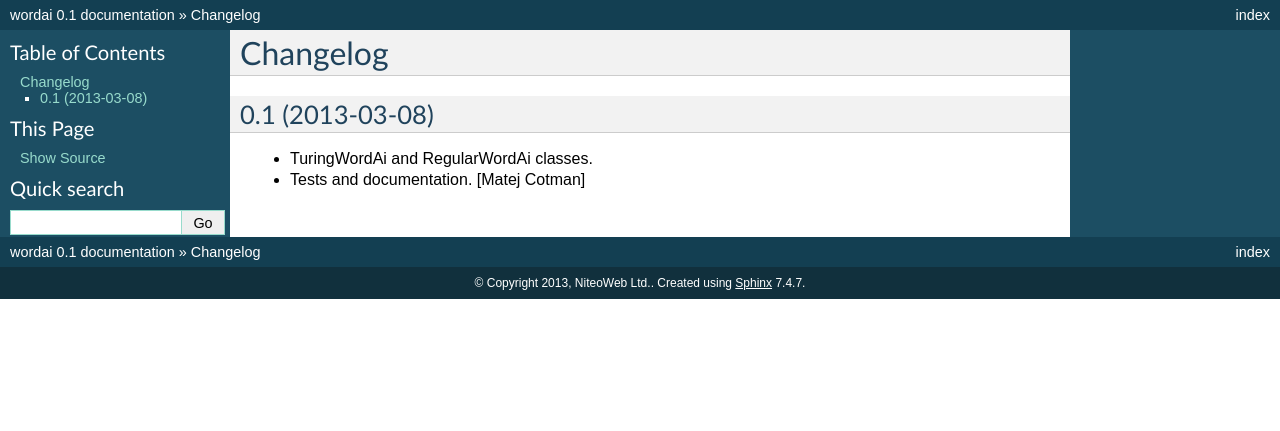
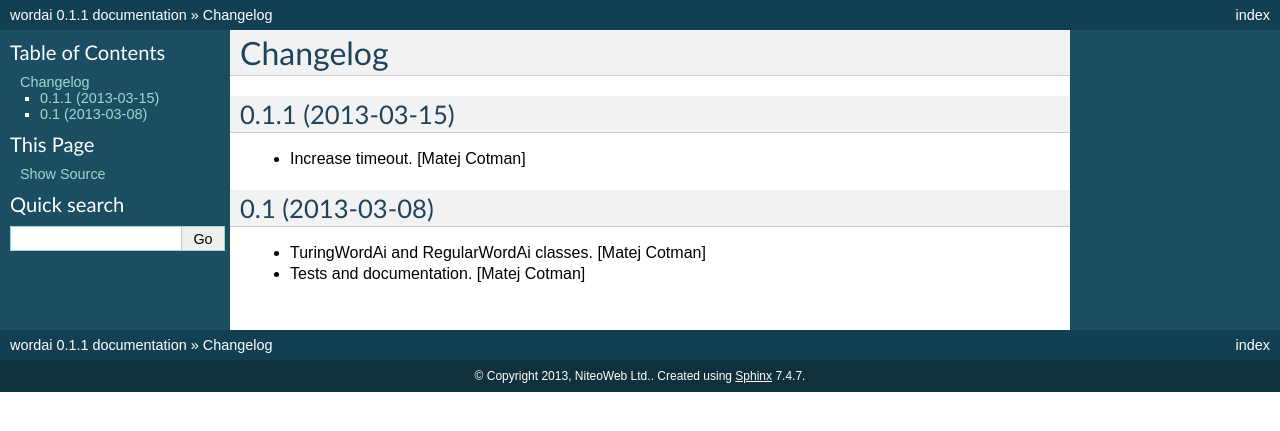
Before and after one commit to ayuriy/wordai, a Sphinx documentation site: the page built from docs/HISTORY.rst, in a window 1280 px wide. Shown: the top 431 px of the page. Built offline with Sphinx 7.4.7, drawn with Linux system fonts in a browser that asks for light colours.

Commit message:
prep for release 0.1.1

```diff
--- a/docs/HISTORY.rst
+++ b/docs/HISTORY.rst
@@ -1,9 +1,17 @@
 Changelog
 =========
+
+0.1.1 (2013-03-15)
+------------------
+
+- Increase timeout.
+  [Matej Cotman]
+
 
 0.1 (2013-03-08)
 ----------------
 
 - TuringWordAi and RegularWordAi classes.
+  [Matej Cotman]
 - Tests and documentation.
   [Matej Cotman]
--- a/setup.py
+++ b/setup.py
@@ -17,7 +17,7 @@ long_description = \
 
 setup(
     name='wordai',
-    version="0.1",
+    version="0.1.1",
     description="Python bindings for WordAi API",
     long_description=long_description,
     classifiers=[
```
